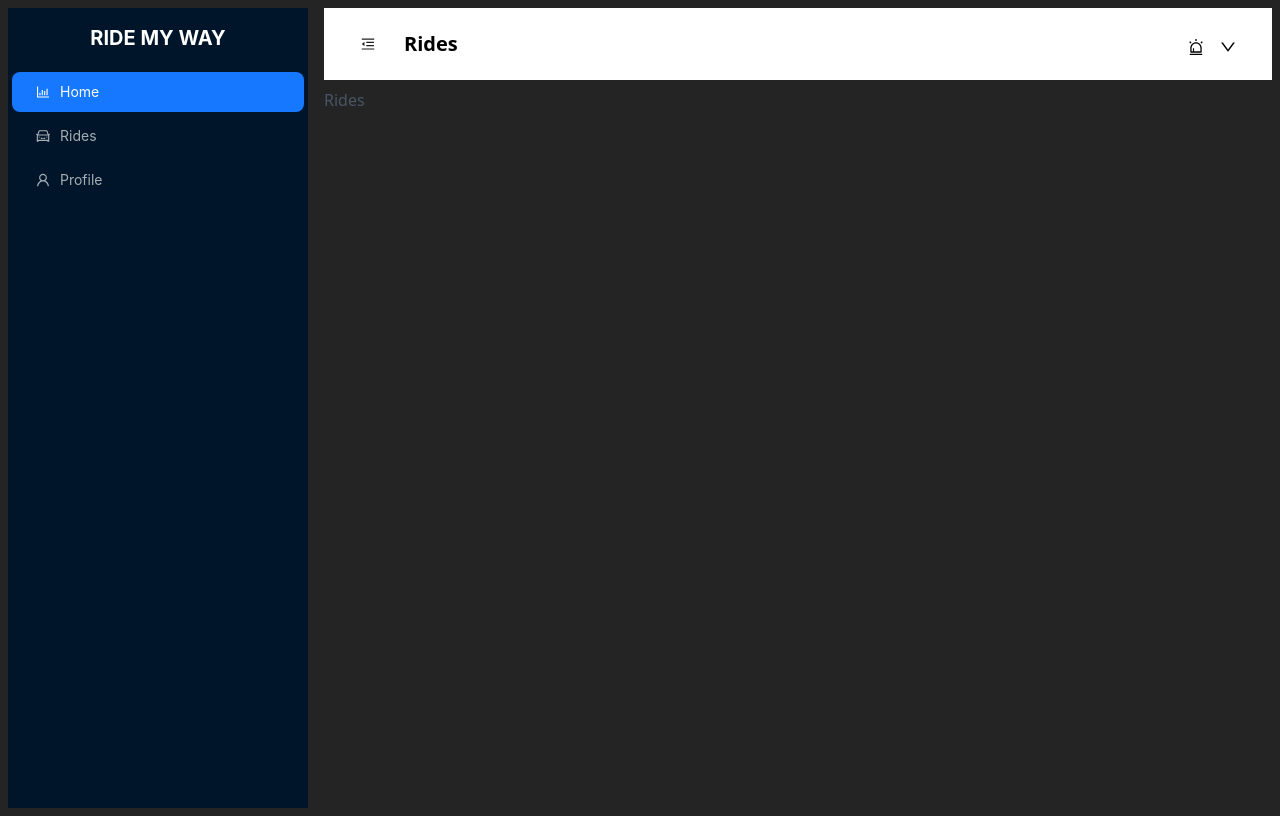
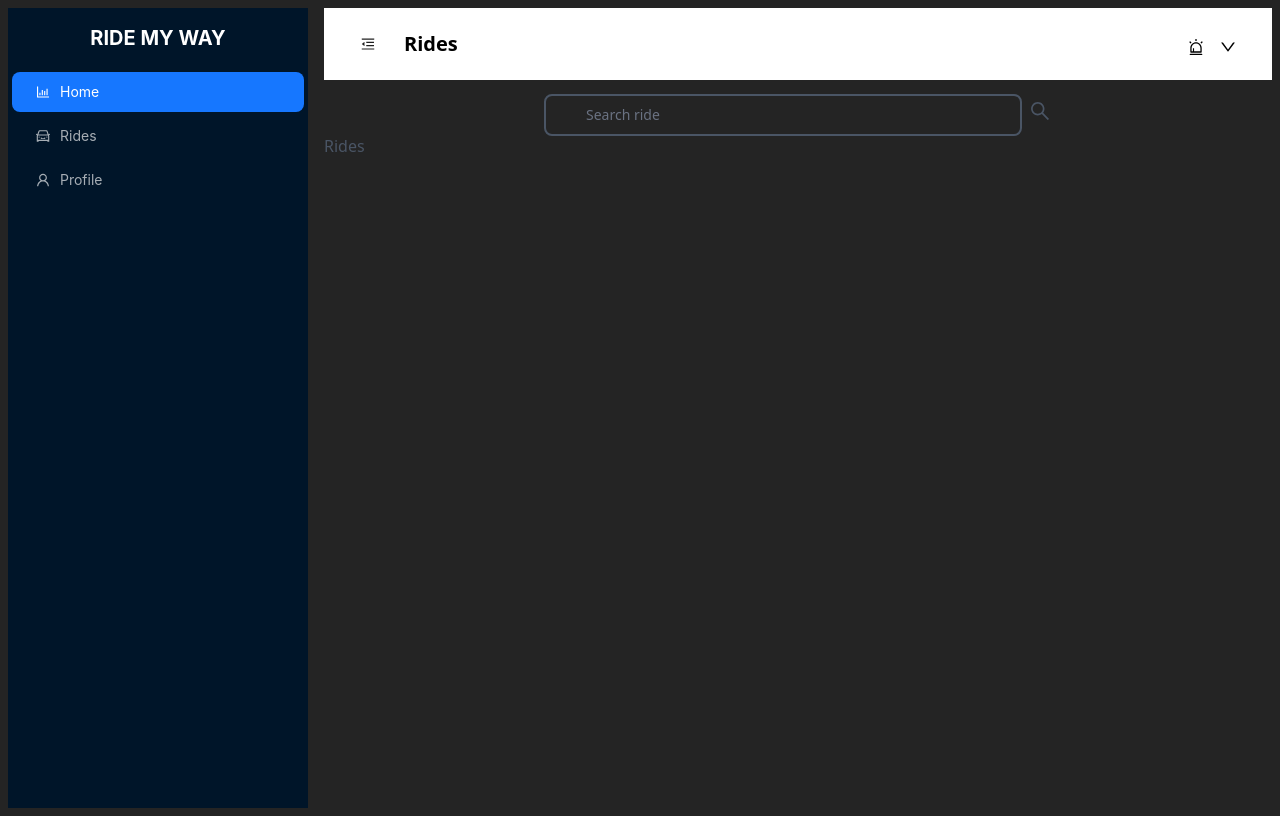
Before and after one commit to Xerrex/rmw-frontend, a React (Vite) app: page /dashboard/rides in a window 1280 px wide. Built offline with nearby package versions, Linux system fonts and the light colour scheme.

Commit message:
Add rides search bar

```diff
--- a/package.json
+++ b/package.json
@@ -17,7 +17,8 @@
     "react": "^19.1.0",
     "react-dom": "^19.1.0",
     "react-router": "^7.6.2",
-    "tailwindcss": "^4.1.10"
+    "tailwindcss": "^4.1.10",
+    "use-debounce": "^10.0.5"
   },
   "devDependencies": {
     "@eslint/js": "^9.29.0",
--- a/src/Dashboard/Rides/Rides.jsx
+++ b/src/Dashboard/Rides/Rides.jsx
@@ -1,15 +1,40 @@
 import { useEffect } from "react";
+import { useDebouncedCallback } from "use-debounce";
+import { useSearchParams } from "react-router";
+import { SearchOutlined} from "@ant-design/icons";
 import useHeaderContext from "../UI/Header/Context/useHeaderContext";
 
 function Rides() {
   const {setTitle} = useHeaderContext();
+  const [searchParams, setSearchParams] = useSearchParams();
 
   useEffect(()=>{
     setTitle("Rides");
   })
 
+  const handleSearch = useDebouncedCallback((searchText)=>{
+    console.log("handleSearch", searchText); // TODO: remove
+    if(searchText){
+      setSearchParams({"sort": searchText});
+    }else{
+       setSearchParams({});
+    }
+  }, 300);
+
   return (
-    <div>Rides</div>
+    <div className="flex flex-col">
+      <div className="flex items-center justify-center">
+        <label htmlFor="search" className="sr-only"> Search</label>
+        <input className="block w-1/2 rounded-md border-gray-200 dark:border-white py-[9px] pl-10
+          mt-2 text-sm outline-2 placeholder:text-gray-500 dark:placeholder:text-white"
+          placeholder="Search ride" onChange={(e)=>handleSearch(e.target.value)}
+           defaultValue={searchParams.get('sort')?.toString()}/>
+
+        <SearchOutlined style={{fontSize:"20px", marginLeft:"10px"}}/>
+      </div>
+
+      Rides
+    </div>
   )
 }
 
```
Also changed, not shown: 1 other file (tests, documents, lock files or other folders).
